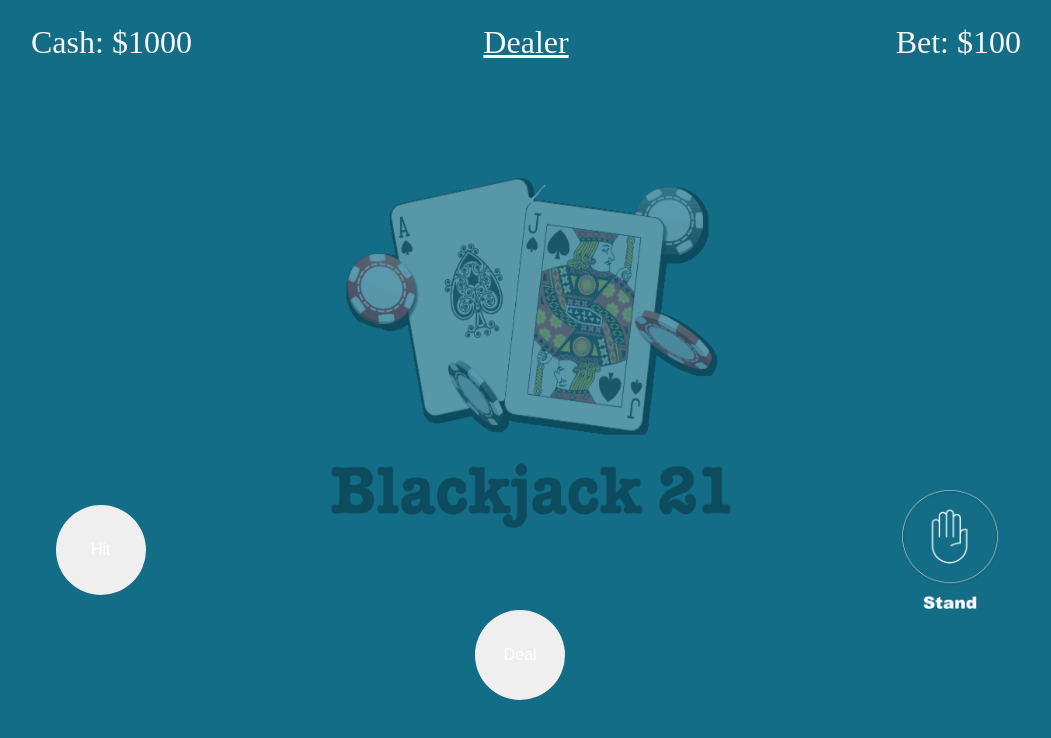
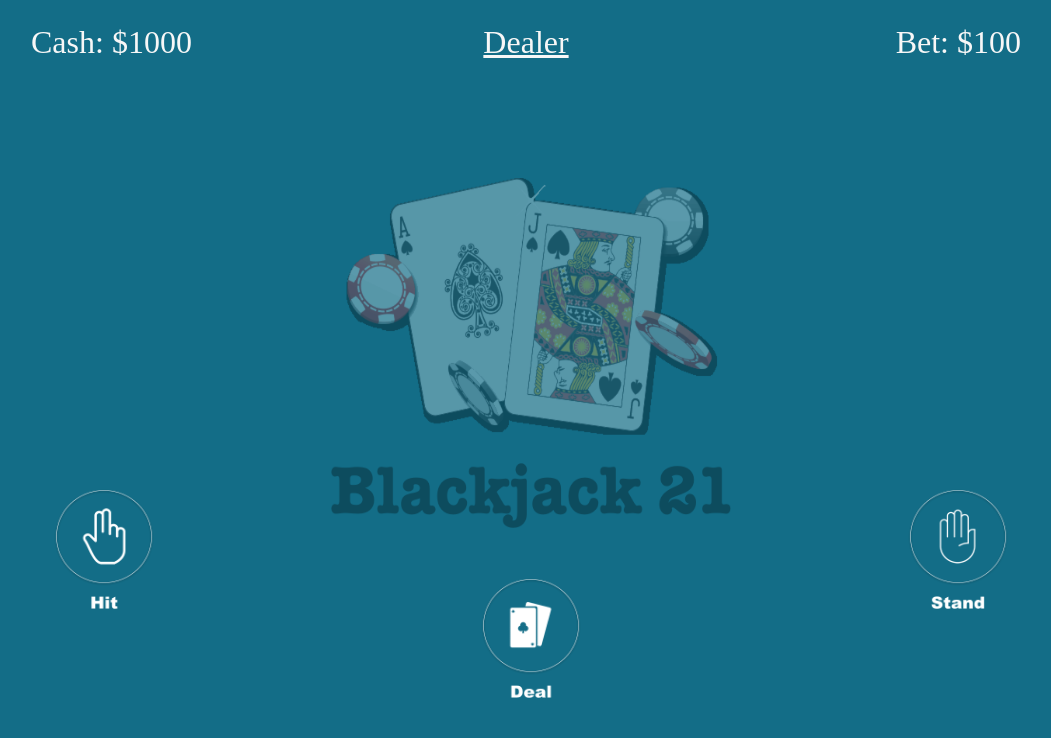
Before and after one commit to brandonking7/Blackjack, a plain HTML site: page index.html in a window 1280 px wide. Shown: the whole page, without its empty margins (109-1160 px from the left). Drawn offline with nearby package versions, Linux system fonts and the light colour scheme.

Commit message:
Everything

```diff
--- a/index.html
+++ b/index.html
@@ -20,9 +20,9 @@
 
     <div class="button">
       <!-- <button id='subBet' class='lil button'>-</button> -->
-      <button id='playHit' class='bOne'>Hit</button>
+      <button id='playHit' class='bOne'><img src="Hit_logo@2x.png"></button>
       <!-- <button id='addBet' class='lil button last'>+</button> -->
-      <button id='placeBet' class='bTwo'>Deal</button>
+      <button id='placeBet' class='bTwo'><img src="Deal_logo@2x.png"></button>
       <!-- <button id='playStay' class='bThree'>Stand</button> -->
       <button id='playStay' class='bThree'><img src="Stand_logo@2x.png"></button>
 
--- a/main.css
+++ b/main.css
@@ -84,23 +84,22 @@ img {
 
 }
 
-.bOne {
-    width: 90px;
-    height: 90px;
-    border: none;
-    border-radius: 80px;
-    color: white;
-    font-size: 16px;
+.bOne img {
+  opacity: 1;
+  border: none;
+  width: 100px;
+  height: 120px;
+  background-color: #136d87;
 }
 
-.bTwo {
-    width: 90px;
-    height: 90px;
-    border: none;
-    border-radius: 80px;
-    color: white;
-    align-self: flex-end;
-    font-size: 16px;
+.bTwo img {
+  display: flex;
+  margin-top: 175px;
+  opacity: 1;
+  outline-color: transparent;
+  width: 100px;
+  height: 120px;
+  background-color: #136d87;
 }
 
 .bThree img {
@@ -109,6 +108,8 @@ img {
   width: 100px;
   height: 120px;
   background-color: #136d87;
+  text-decoration: none;
+
 }
 
 .nextButton {
@@ -127,25 +128,7 @@ img {
   margin: 0 auto;
 }
 
-/*.buttons {
-  width: 100%;
-  height: 5rem;
-}*/
 
-/*.button {
-  float: left;
-  margin: auto;
-  background: #f7f7f7;
-  color: #373737;
-  width: 47%;
-  height: 5rem;
-  margin-right: 6%;
-  /*line-height: 0rem;
-  border: 2px solid #373737;
-  border-radius: .5rem;
-  text-align: center;
-  font-size: 3rem;
-}*/
 
 .fullbar {
   width: 100%;
@@ -333,6 +316,16 @@ img {
 .red {
   color: #e75757;
 }
+#playHit {
+  border: transparent;
+  background-color: transparent;
+}
+
+#placeBet {
+  border: transparent;
+  background-color: transparent;
+}
+
 #playStay {
   border: transparent;
   background-color: transparent;
```
Also changed, not shown: 2-11-512.png (added), Deal_logo@2x.png (added), Hit_logo@2x.png (added), IMG_0546.png (added).
